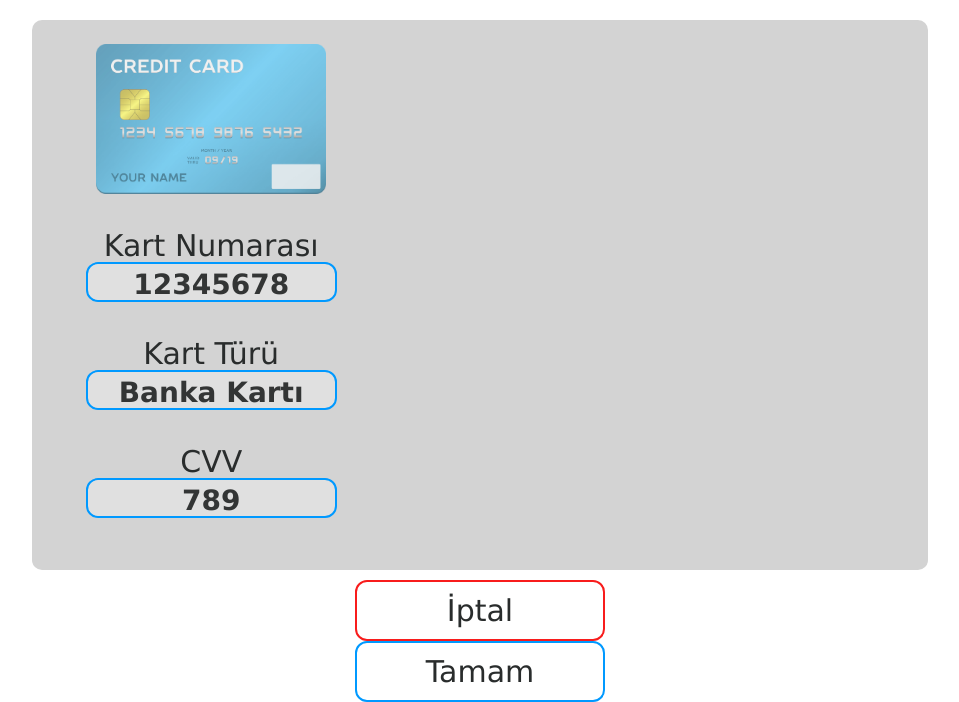
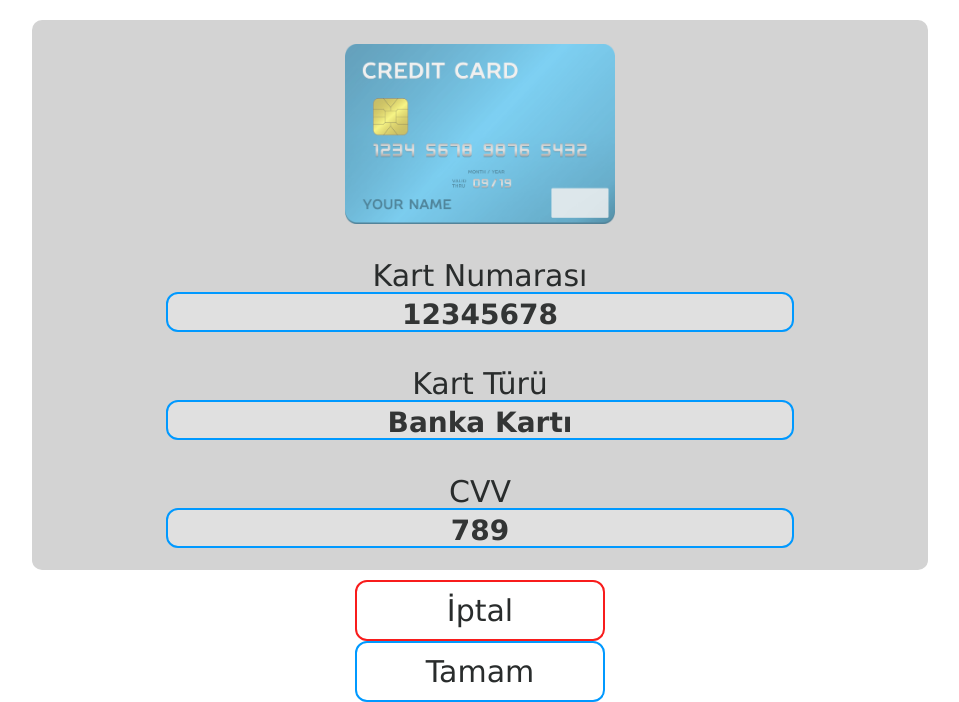
Before and after one commit to OykuE/Frontend-ATMapplication, a PHP site: page /kartbilgileri.php in a window 1280 px wide. Shown: the part 200-902 px from the top of the page, without its empty margins (160-1119 px from the left). Run offline with PHP 8.4, Linux system fonts and the light colour scheme.

Commit message:
update kartbilgileri page to kartsecim page

```diff
--- a/kartbilgileri.php
+++ b/kartbilgileri.php
@@ -13,8 +13,7 @@
         </header>
 
         <div class="giris">
-            <div class="divhalf">
-            <br><img src="kredi-karti.png" alt="kredi kartı" style="height: 150px; width:230px;" ><br>
+            <br><img src="kredi-karti.png" alt="kredi kartı" style="height: 180px; width:270px;" ><br>
             <br>
                 <Label><h4>Kart Numarası</h4></Label><br>
                 <label class="output"><b>12345678</b></label><br><br>
@@ -24,8 +23,6 @@
 
                  <Label><h4>CVV</h4></Label><br>
                  <label class="output"><b>789</b></label><br><br>
-
-            </div>
          </div>
 
 
```
